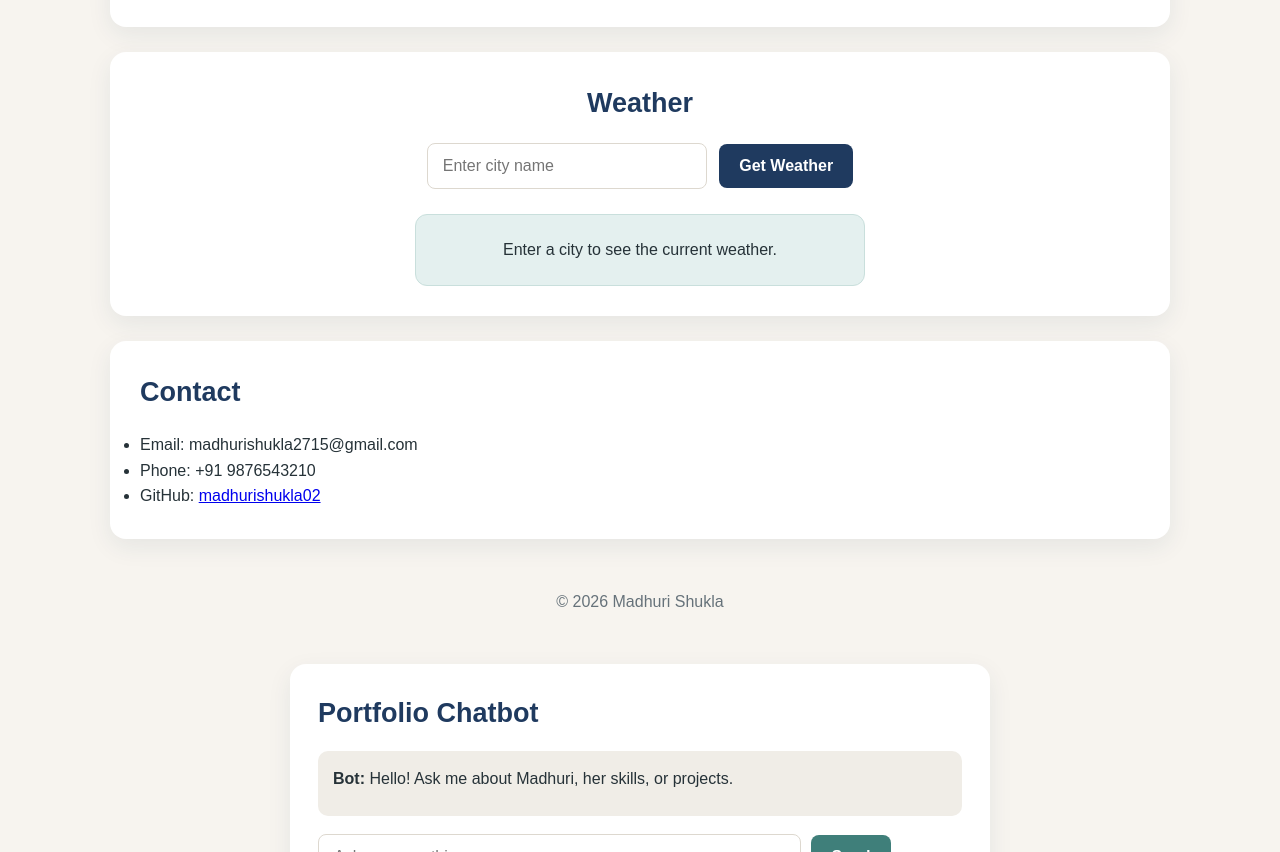
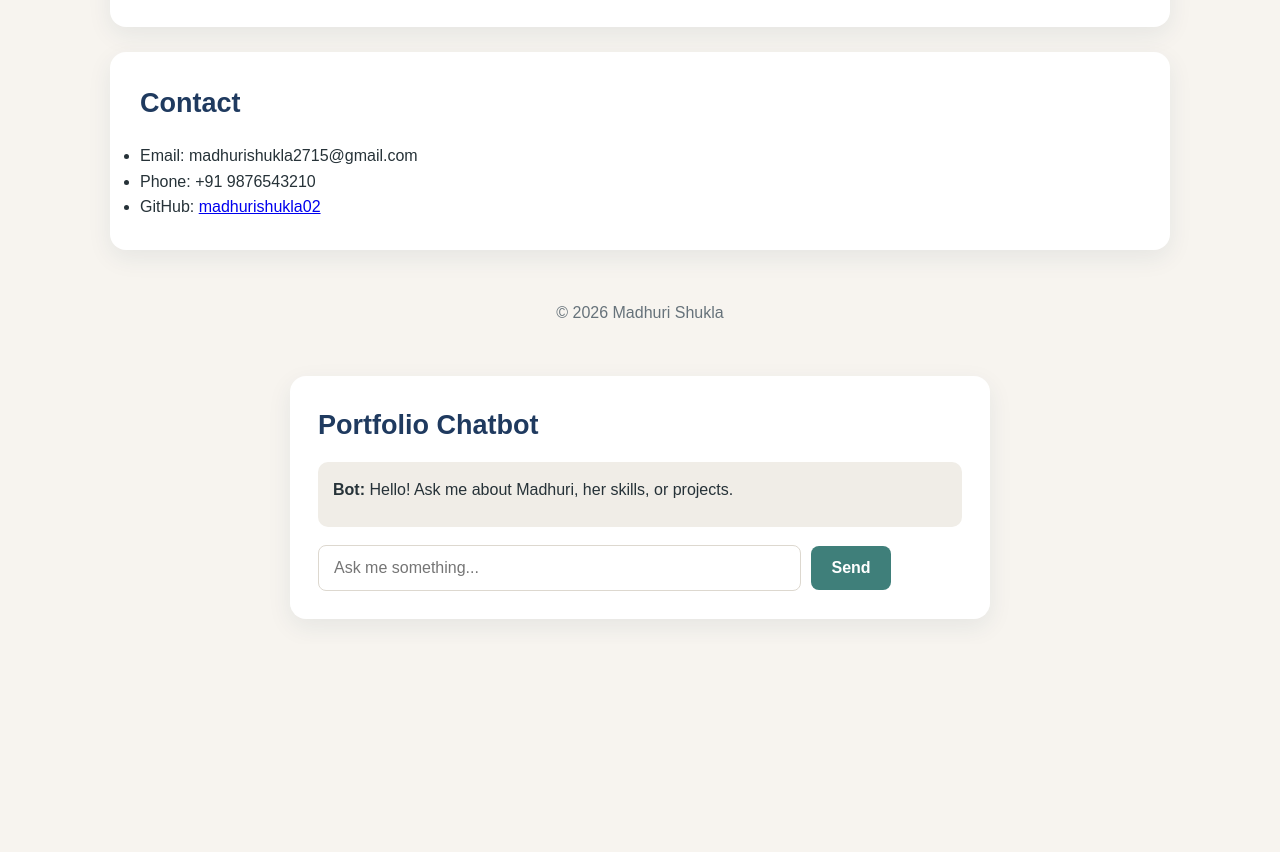
Before and after one commit to madhurishukla02/madhuri-portfolio, a plain HTML site: page index.html in a window 1280 px wide. Shown: the part 1934-2786 px from the top of the page. After the commit the page ends 2578 px from the top, so only its background shows below. Drawn offline with Linux system fonts and the light colour scheme.

Commit message:
Update index.html
Remove weather section

```diff
--- a/index.html
+++ b/index.html
@@ -98,18 +98,6 @@
       </div>
     </section>
 
-    <section id="weather" class="weather">
-        <h2>Weather</h2>
-
-        <input type="text" id="cityInput" placeholder="Enter city name">
-
-        <button id="weatherBtn">Get Weather</button>
-
-        <div id="weatherResult">
-            <p>Enter a city to see the current weather.</p>
-        </div>
-    </section>
-
     <section id="contact">
       <h2>Contact</h2>
       <ul>
```
